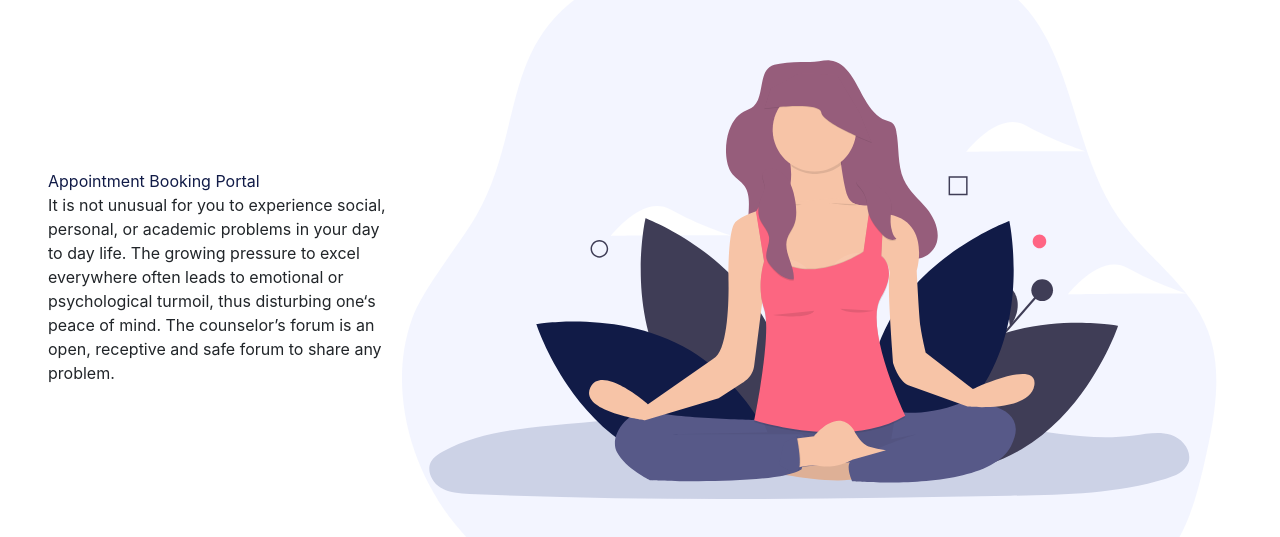
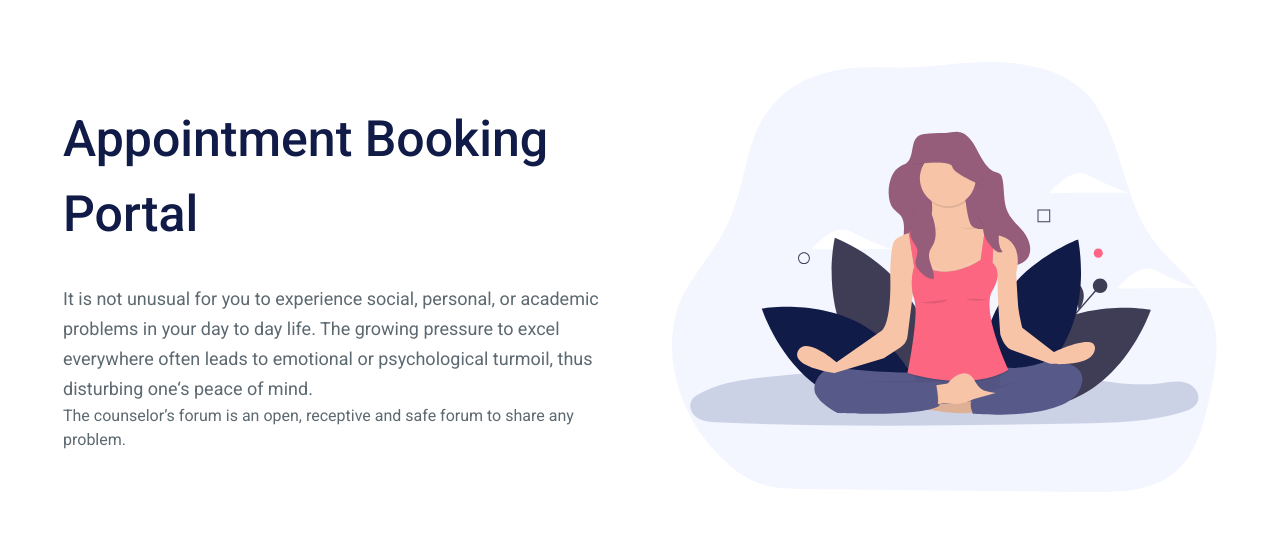
Before and after one commit to Wellness-Center-IIT-Roorkee/counselling-frontend, a React (Create React App) app: page / in a window 1280 px wide. Shown: the part 123-660 px from the top of the page. Built offline with nearby package versions, Linux system fonts and the light colour scheme.

Commit message:
make layout of home page except buttons

```diff
--- a/src/assets/css/colors.css
+++ b/src/assets/css/colors.css
@@ -5,3 +5,11 @@
 .text-blue-800 {
   color: var(--blue-800);
 }
+
+.text-grey-600 {
+  color: var(--grey-600);
+}
+
+.bg-grey-600 {
+  background-color: var(--grey-600);
+}
--- a/src/assets/css/index.css
+++ b/src/assets/css/index.css
@@ -1,2 +1,8 @@
 @import './colors.css';
 @import './variables.css';
+@import './layout.css';
+@import './typology.css';
+
+body {
+  font-family: 'roboto', sans-serif;
+}
--- /dev/null
+++ b/src/assets/css/layout.css
@@ -0,0 +1,7 @@
+.md-2 {
+  margin-bottom: 2rem;
+}
+
+.mt-2 {
+  margin-top: 2rem;
+}
--- /dev/null
+++ b/src/assets/css/typology.css
@@ -0,0 +1,31 @@
+.fw-bold {
+  font-weight: bold;
+}
+
+.fw-500 {
+  font-weight: 500;
+}
+
+.fs-3_125 {
+  font-size: 3.125rem;
+}
+
+.fs-xs {
+  font-size: x-small;
+}
+
+.fs-s {
+  font-size: small;
+}
+
+.fs-m {
+  font-size: medium;
+}
+
+.fs-l {
+  font-size: large;
+}
+
+.lh-1_875 {
+  line-height: 1.875rem;
+}
--- a/src/assets/css/variables.css
+++ b/src/assets/css/variables.css
@@ -1,3 +1,4 @@
 :root {
   --blue-800: #111b47;
+  --grey-600: #5d6970;
 }
--- a/src/index.css
+++ b/src/index.css
@@ -1,13 +1,16 @@
 body {
   margin: 0;
-  font-family: -apple-system, BlinkMacSystemFont, 'Segoe UI', 'Roboto', 'Oxygen',
-    'Ubuntu', 'Cantarell', 'Fira Sans', 'Droid Sans', 'Helvetica Neue',
-    sans-serif;
+  font-family: 'Roboto', sans-serif;
   -webkit-font-smoothing: antialiased;
   -moz-osx-font-smoothing: grayscale;
 }
 
 code {
-  font-family: source-code-pro, Menlo, Monaco, Consolas, 'Courier New',
+  font-family:
+    source-code-pro,
+    Menlo,
+    Monaco,
+    Consolas,
+    'Courier New',
     monospace;
 }
--- a/src/views/home/home.js
+++ b/src/views/home/home.js
@@ -1,23 +1,32 @@
 import React from 'react';
-import { Container, Row, Col } from 'react-bootstrap';
+import { Row, Col } from 'react-bootstrap';
 import illustration from '../../assets/illustrations/Group 6.svg';
 
 const Home = () => {
   return (
     <div style={{ height: '100vh', position: 'relative' }}>
       <Row className="align-items-center my-auto h-100 mx-5">
-        <Col>
-          <Row className={'text-blue-800'}>Appointment Booking Portal</Row>
-          <Row>
-            It is not unusual for you to experience social, personal, or
-            academic problems in your day to day life. The growing pressure to
-            excel everywhere often leads to emotional or psychological turmoil,
-            thus disturbing one‘s peace of mind. The counselor’s forum is an
-            open, receptive and safe forum to share any problem.
+        <Col className="pr-5">
+          <Row className="text-blue-800 fw-500 fs-3_125 md-2">
+            <Col>Appointment Booking Portal</Col>
+          </Row>
+          <Row className="text-grey-600">
+            <Col className="lh-1_875 fs-l">
+              It is not unusual for you to experience social, personal, or
+              academic problems in your day to day life. The growing pressure to
+              excel everywhere often leads to emotional or psychological
+              turmoil, thus disturbing one‘s peace of mind.
+            </Col>
+          </Row>
+          <Row className="text-grey-600">
+            <Col>
+              The counselor’s forum is an open, receptive and safe forum to
+              share any problem.
+            </Col>
           </Row>
         </Col>
         <Col>
-          <img src={illustration} />
+          <img src={illustration} width="100%" />
         </Col>
       </Row>
     </div>
```
